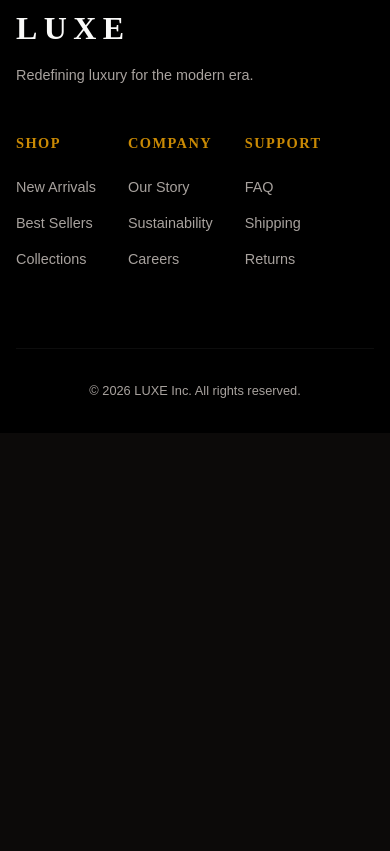
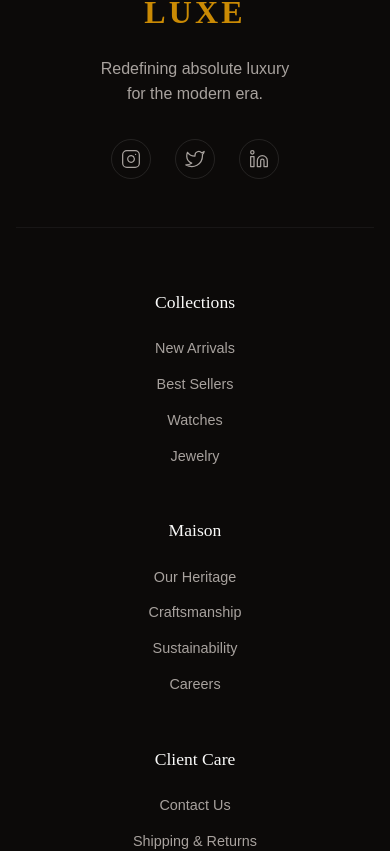
Before and after one commit to IamAshrafee/Luxury-E-commerce, a React (Vite) app: page / in a window 390 px wide. Shown: the part 5915-6766 px from the top of the page. Before the commit the page ends 6348 px from the top, so only its background shows below. Built offline with nearby package versions, Linux system fonts and the light colour scheme.

Commit message:
Footer section improved + responsiveness

```diff
--- a/src/components/layout/Footer.css
+++ b/src/components/layout/Footer.css
@@ -1,68 +1,194 @@
 .footer {
-    background-color: #000;
-    padding: 5rem 0 2rem;
+    background-color: var(--color-bg);
+    padding: 6rem 0 2rem;
     border-top: 1px solid rgba(255, 255, 255, 0.05);
+    position: relative;
+    overflow: hidden;
 }
 
-.footer-content {
-    display: flex;
-    justify-content: space-between;
-    flex-wrap: wrap;
+.footer-top {
+    display: grid;
+    grid-template-columns: 1.5fr 2.5fr;
     gap: 4rem;
-    margin-bottom: 4rem;
+    margin-bottom: 5rem;
 }
 
-.footer-brand h3 {
-    margin-bottom: 1rem;
-    letter-spacing: 0.2em;
+/* Brand Column */
+.footer-logo {
+    font-family: var(--font-heading);
+    font-size: 2rem;
+    color: var(--color-primary);
+    margin-bottom: 1.5rem;
+    letter-spacing: 0.1em;
 }
 
-.footer-brand p {
+.footer-tagline {
     color: var(--color-text-muted);
-    font-size: 0.9rem;
+    font-size: 1rem;
+    line-height: 1.6;
+    margin-bottom: 2rem;
+    max-width: 300px;
 }
 
-.footer-links {
+/* Social Icons */
+.social-links {
     display: flex;
-    gap: 4rem;
-    flex-wrap: wrap;
+    gap: 1.5rem;
 }
 
-.link-column h4 {
-    margin-bottom: 1.5rem;
-    font-size: 0.9rem;
-    text-transform: uppercase;
-    letter-spacing: 0.1em;
-    color: var(--color-primary);
+.social-icon {
+    display: flex;
+    align-items: center;
+    justify-content: center;
+    width: 40px;
+    height: 40px;
+    border: 1px solid rgba(255, 255, 255, 0.1);
+    border-radius: 50%;
+    color: var(--color-text-muted);
+    transition: all 0.3s ease;
 }
 
-.link-column a {
-    display: block;
-    margin-bottom: 0.8rem;
-    color: var(--color-text-muted);
-    font-size: 0.9rem;
-    transition: color 0.3s;
+.social-icon:hover {
+    color: var(--color-primary);
+    border-color: var(--color-primary);
+    transform: translateY(-3px);
+    box-shadow: 0 5px 15px rgba(202, 138, 4, 0.15);
 }
 
-.link-column a:hover {
-    color: var(--color-text);
+/* Navigation Grid */
+.footer-nav-grid {
+    display: grid;
+    grid-template-columns: repeat(3, 1fr);
+    gap: 2rem;
 }
 
+.nav-column h4 {
+    font-family: var(--font-heading);
+    font-size: 1.1rem;
+    color: var(--color-text);
+    margin-bottom: 1.5rem;
+    font-weight: 500;
+}
+
+.nav-column a {
+    display: block;
+    color: var(--color-text-muted);
+    margin-bottom: 0.8rem;
+    font-size: 0.9rem;
+    transition: color 0.3s ease;
+    text-decoration: none;
+}
+
+.nav-column a:hover {
+    color: var(--color-primary);
+    transform: translateX(5px);
+}
+
+/* Footer Bottom */
 .footer-bottom {
     border-top: 1px solid rgba(255, 255, 255, 0.05);
     padding-top: 2rem;
-    text-align: center;
-    color: var(--color-text-muted);
-    font-size: 0.8rem;
+    display: flex;
+    justify-content: space-between;
+    align-items: center;
+    color: #57534e;
+    /* darker stone */
+    font-size: 0.85rem;
 }
 
-@media (max-width: 768px) {
-    .footer-content {
-        flex-direction: column;
-        gap: 3rem;
+.legal-links {
+    display: flex;
+    gap: 2rem;
+}
+
+.legal-links a {
+    color: #57534e;
+    text-decoration: none;
+    transition: color 0.3s ease;
+}
+
+.legal-links a:hover {
+    color: var(--color-text-muted);
+}
+
+/* Responsive */
+/* Responsive Design */
+
+/* Tablet (Portrait) */
+@media (max-width: 900px) {
+    .footer {
+        padding: 4rem 0 2rem;
     }
 
-    .footer-links {
-        gap: 2rem;
+    .footer-top {
+        grid-template-columns: 1fr;
+        gap: 4rem;
+    }
+
+    .footer-brand-col {
+        text-align: center;
+        display: flex;
+        flex-direction: column;
+        align-items: center;
+        border-bottom: 1px solid rgba(255, 255, 255, 0.05);
+        /* Separator */
+        padding-bottom: 3rem;
+    }
+
+    .footer-tagline {
+        margin: 0 auto 2rem;
+        text-align: center;
+    }
+
+    .footer-nav-grid {
+        /* Keep 3 columns on tablet/large mobile for compactness */
+        justify-items: center;
     }
 }
+
+/* Large Mobile / Small Tablet */
+@media (max-width: 640px) {
+    .footer-nav-grid {
+        /* Switch to 2 columns to prevent crushing */
+        grid-template-columns: repeat(2, 1fr);
+        gap: 3rem 1.5rem;
+        /* Vertical gap larger */
+        text-align: left;
+        /* Reset alignment for readability */
+        justify-items: start;
+        padding: 0 1rem;
+    }
+
+    /* Make the last column span full width if odd number */
+    .nav-column:last-child {
+        grid-column: span 2;
+        text-align: center;
+    }
+}
+
+/* Small Mobile */
+@media (max-width: 480px) {
+    .footer-nav-grid {
+        grid-template-columns: 1fr;
+        text-align: center;
+        justify-items: center;
+        gap: 2.5rem;
+    }
+
+    .nav-column:last-child {
+        grid-column: auto;
+        /* Reset span */
+        text-align: center;
+    }
+
+    .footer-bottom {
+        flex-direction: column;
+        gap: 1.5rem;
+        text-align: center;
+    }
+
+    .legal-links {
+        flex-direction: column;
+        gap: 0.8rem;
+    }
+}
--- a/src/components/layout/Footer.jsx
+++ b/src/components/layout/Footer.jsx
@@ -5,34 +5,54 @@ const Footer = () => {
     return (
         <footer className="footer">
             <div className="container">
-                <div className="footer-content">
-                    <div className="footer-brand">
-                        <h3>LUXE</h3>
-                        <p>Redefining luxury for the modern era.</p>
+                <div className="footer-top">
+                    <div className="footer-brand-col">
+                        <h3 className="footer-logo">LUXE</h3>
+                        <p className="footer-tagline">Redefining absolute luxury<br />for the modern era.</p>
+                        <div className="social-links">
+                            <a href="#" aria-label="Instagram" className="social-icon">
+                                <svg width="20" height="20" viewBox="0 0 24 24" fill="none" stroke="currentColor" strokeWidth="1.5" strokeLinecap="round" strokeLinejoin="round"><rect x="2" y="2" width="20" height="20" rx="5" ry="5"></rect><path d="M16 11.37A4 4 0 1 1 12.63 8 4 4 0 0 1 16 11.37z"></path><line x1="17.5" y1="6.5" x2="17.51" y2="6.5"></line></svg>
+                            </a>
+                            <a href="#" aria-label="Twitter" className="social-icon">
+                                <svg width="20" height="20" viewBox="0 0 24 24" fill="none" stroke="currentColor" strokeWidth="1.5" strokeLinecap="round" strokeLinejoin="round"><path d="M23 3a10.9 10.9 0 0 1-3.14 1.53 4.48 4.48 0 0 0-7.86 3v1A10.66 10.66 0 0 1 3 4s-4 9 5 13a11.64 11.64 0 0 1-7 2c9 5 20 0 20-11.5a4.5 4.5 0 0 0-.08-.83A7.72 7.72 0 0 0 23 3z"></path></svg>
+                            </a>
+                            <a href="#" aria-label="LinkedIn" className="social-icon">
+                                <svg width="20" height="20" viewBox="0 0 24 24" fill="none" stroke="currentColor" strokeWidth="1.5" strokeLinecap="round" strokeLinejoin="round"><path d="M16 8a6 6 0 0 1 6 6v7h-4v-7a2 2 0 0 0-2-2 2 2 0 0 0-2 2v7h-4v-7a6 6 0 0 1 6-6z"></path><rect x="2" y="9" width="4" height="12"></rect><circle cx="4" cy="4" r="2"></circle></svg>
+                            </a>
+                        </div>
                     </div>
-                    <div className="footer-links">
-                        <div className="link-column">
-                            <h4>Shop</h4>
+
+                    <div className="footer-nav-grid">
+                        <div className="nav-column">
+                            <h4>Collections</h4>
                             <a href="#">New Arrivals</a>
                             <a href="#">Best Sellers</a>
-                            <a href="#">Collections</a>
+                            <a href="#">Watches</a>
+                            <a href="#">Jewelry</a>
                         </div>
-                        <div className="link-column">
-                            <h4>Company</h4>
-                            <a href="#">Our Story</a>
+                        <div className="nav-column">
+                            <h4>Maison</h4>
+                            <a href="#">Our Heritage</a>
+                            <a href="#">Craftsmanship</a>
                             <a href="#">Sustainability</a>
                             <a href="#">Careers</a>
                         </div>
-                        <div className="link-column">
-                            <h4>Support</h4>
+                        <div className="nav-column">
+                            <h4>Client Care</h4>
+                            <a href="#">Contact Us</a>
+                            <a href="#">Shipping & Returns</a>
+                            <a href="#">Size Guide</a>
                             <a href="#">FAQ</a>
-                            <a href="#">Shipping</a>
-                            <a href="#">Returns</a>
                         </div>
                     </div>
                 </div>
+
                 <div className="footer-bottom">
-                    <p>&copy; {new Date().getFullYear()} LUXE Inc. All rights reserved.</p>
+                    <p className="copyright">&copy; {new Date().getFullYear()} LUXE Inc.</p>
+                    <div className="legal-links">
+                        <a href="#">Privacy Policy</a>
+                        <a href="#">Terms of Service</a>
+                    </div>
                 </div>
             </div>
         </footer>
```
